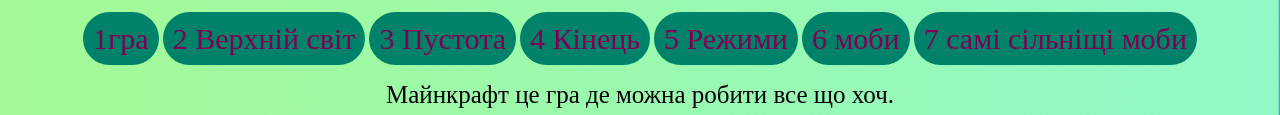
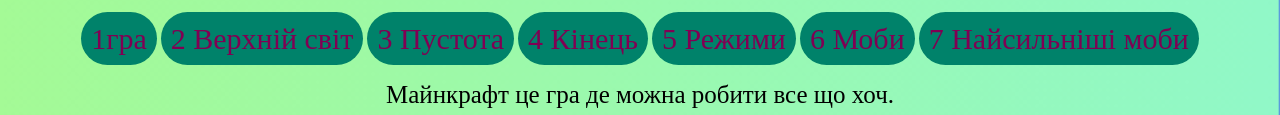
Before and after one commit to TanyaNM/oyuhno, a plain HTML site: page index.html in a window 1280 px wide. Shown: the part 312-427 px from the top of the page. Drawn offline with Linux system fonts and the light colour scheme.

Commit message:
Update index.html

```diff
--- a/index.html
+++ b/index.html
@@ -12,8 +12,8 @@
 <a href="#aa">3 Пустота</a>
 <a href="#hh">4 Кінець</a>
 <a href="#ee">5 Режими</a>
-<a href="#rr">6 моби</a>
-<a href="#rв">7 самі сільніщі моби</a>
+<a href="#rr">6 Моби</a>
+<a href="#rв">7 Найсильніші моби</a>
 </nav>
 <p>Майнкрафт це гра де можна робити все що хоч.</p>
 <p>В майнкрафті можна будувати і розвиватися грати з іншими гравцями, і якщо хочите, добавте свого друга, а тоді ви зможите грати з друзями по мережі.</p>
```
